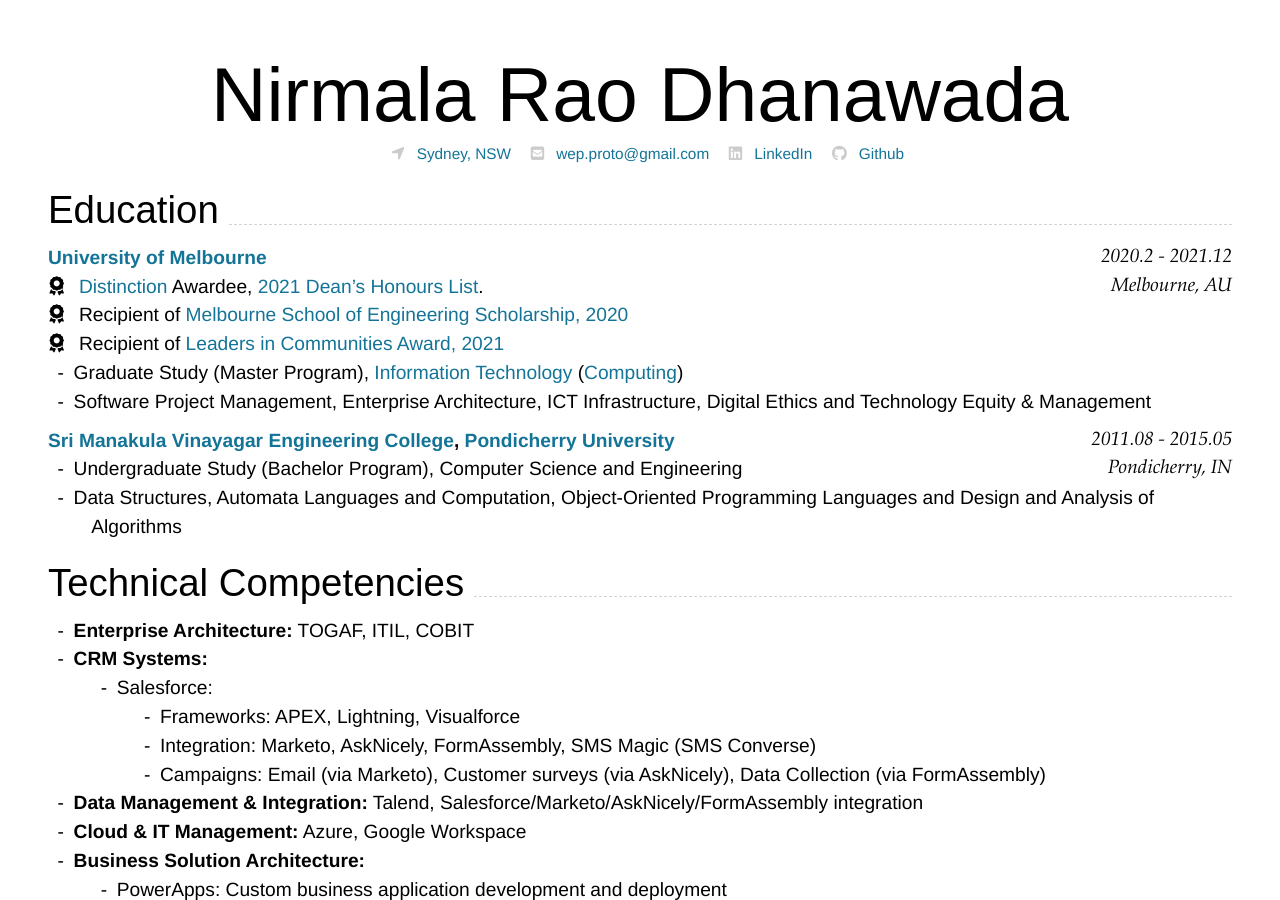
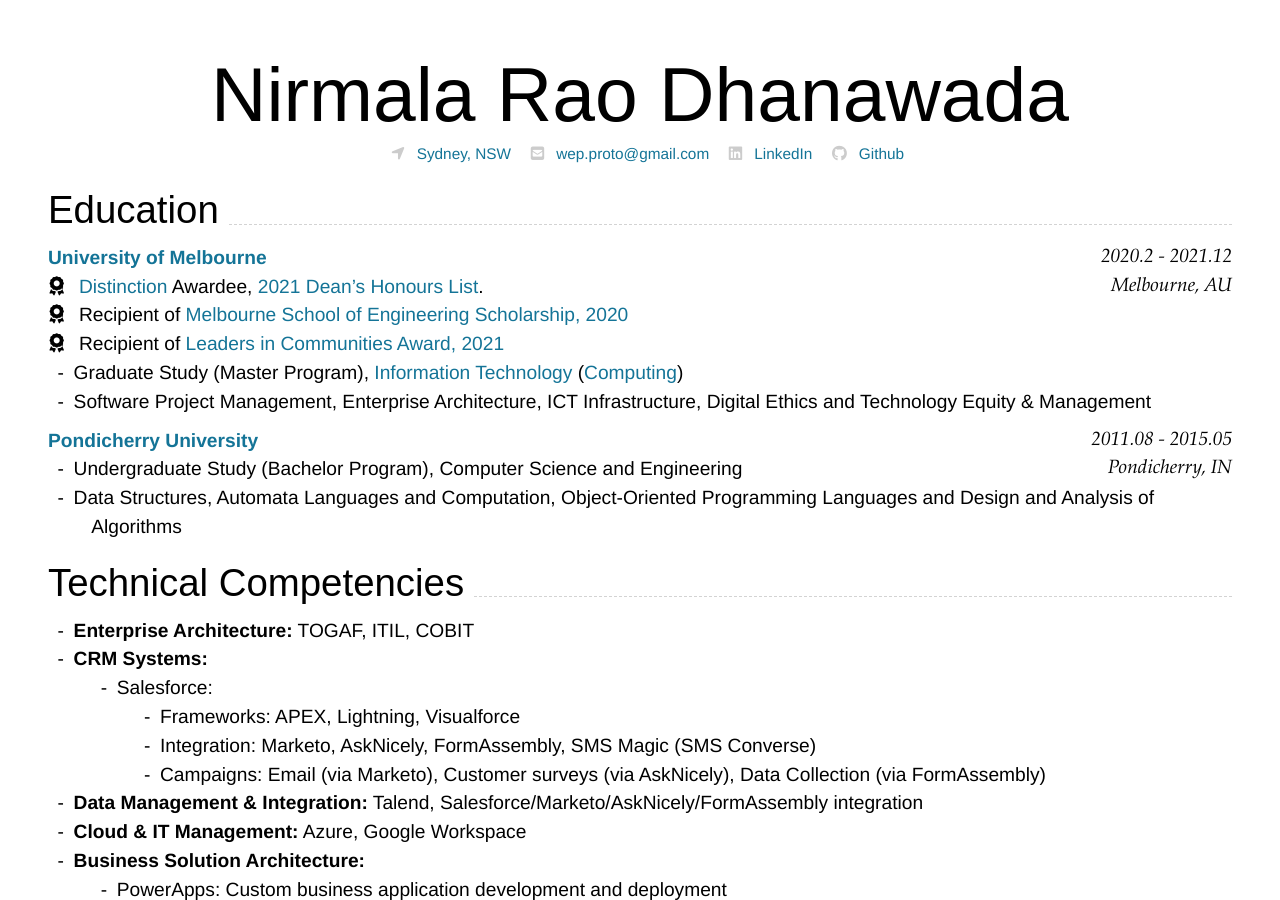
Before and after one commit to thedhanawada/me, a Jekyll site: the page built from index.md, in a window 1280 px wide and 900 px high. Built offline with Jekyll 4.4.1, drawn with Linux system fonts in a browser that asks for light colours; nearby versions of some CDN libraries.

Commit message:
Update index.md

````diff
--- a/index.md
+++ b/index.md
@@ -47,7 +47,7 @@ Melbourne, AU
 - Graduate Study (Master Program), [Information Technology](https://handbook.unimelb.edu.au/2021/courses/mc-it) ([Computing](https://handbook.unimelb.edu.au/2021/components/mc-it-spec-1){:target="_blank"})
 - Software Project Management, Enterprise Architecture, ICT Infrastructure, Digital Ethics and Technology Equity & Management
 
-### **[Sri Manakula Vinayagar Engineering College](https://smvec.ac.in/){:target="_blank"}, [Pondicherry University](https://www.pondiuni.edu.in/){:target="_blank"}** `2011.08 - 2015.05`
+### **[Pondicherry University](https://www.pondiuni.edu.in/){:target="_blank"}** `2011.08 - 2015.05`
 
 ```
 Pondicherry, IN
````
